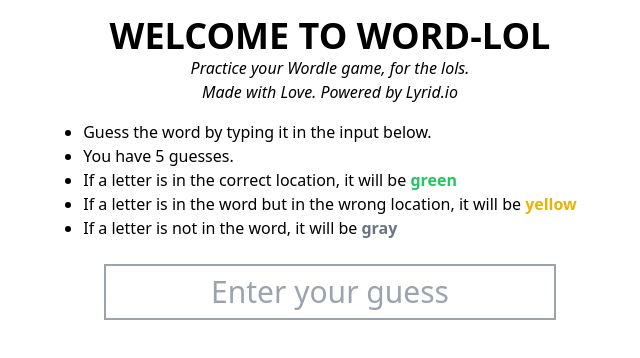
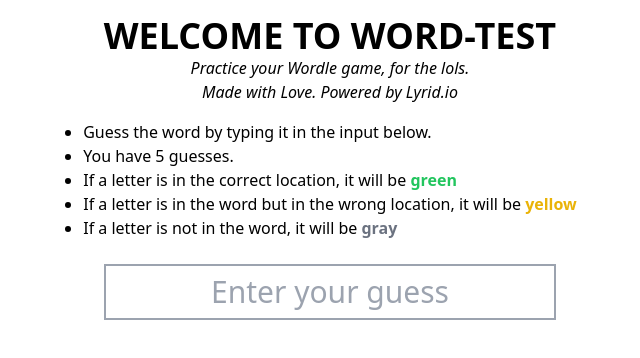
Before and after one commit to azhry/wordlol, a Next.js app: page / in a window 1280 px wide. Shown: the top 358 px of the page, without its empty margins (310-950 px from the left). Built offline with nearby package versions, Linux system fonts and the light colour scheme.

Commit message:
Update description.tsx

```diff
--- a/components/description.tsx
+++ b/components/description.tsx
@@ -1,7 +1,7 @@
 const Description: React.FC = () => {
   return (
     <div className="text-center my-4">
-      <h1 className="text-4xl font-bold">WELCOME TO WORD-LOL</h1>
+      <h1 className="text-4xl font-bold">WELCOME TO WORD-TEST</h1>
       <p className="italic">Practice your Wordle game, for the lols.</p>
       <p className="italic">Made with Love. Powered by Lyrid.io</p>
       <ul className="hidden md:block text-left list-disc mt-4">
```
